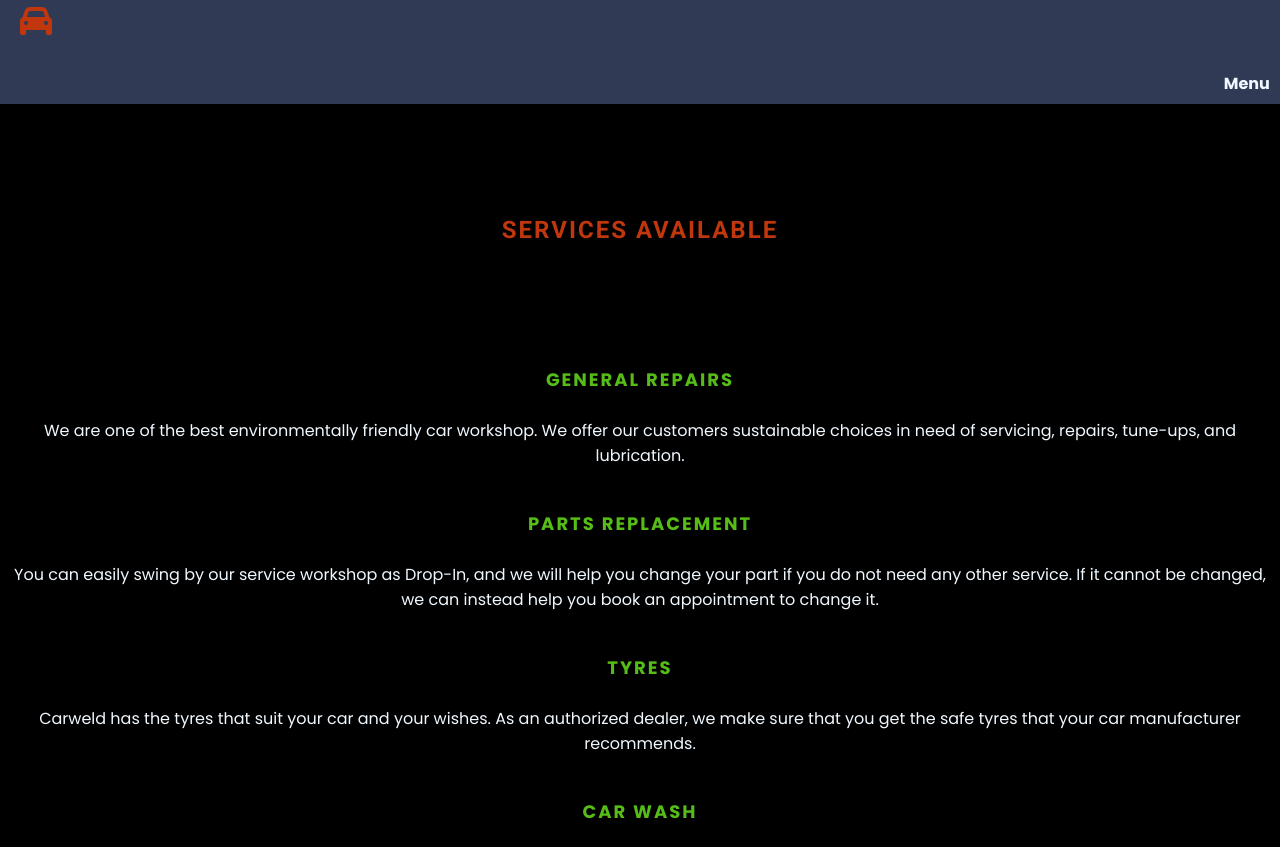
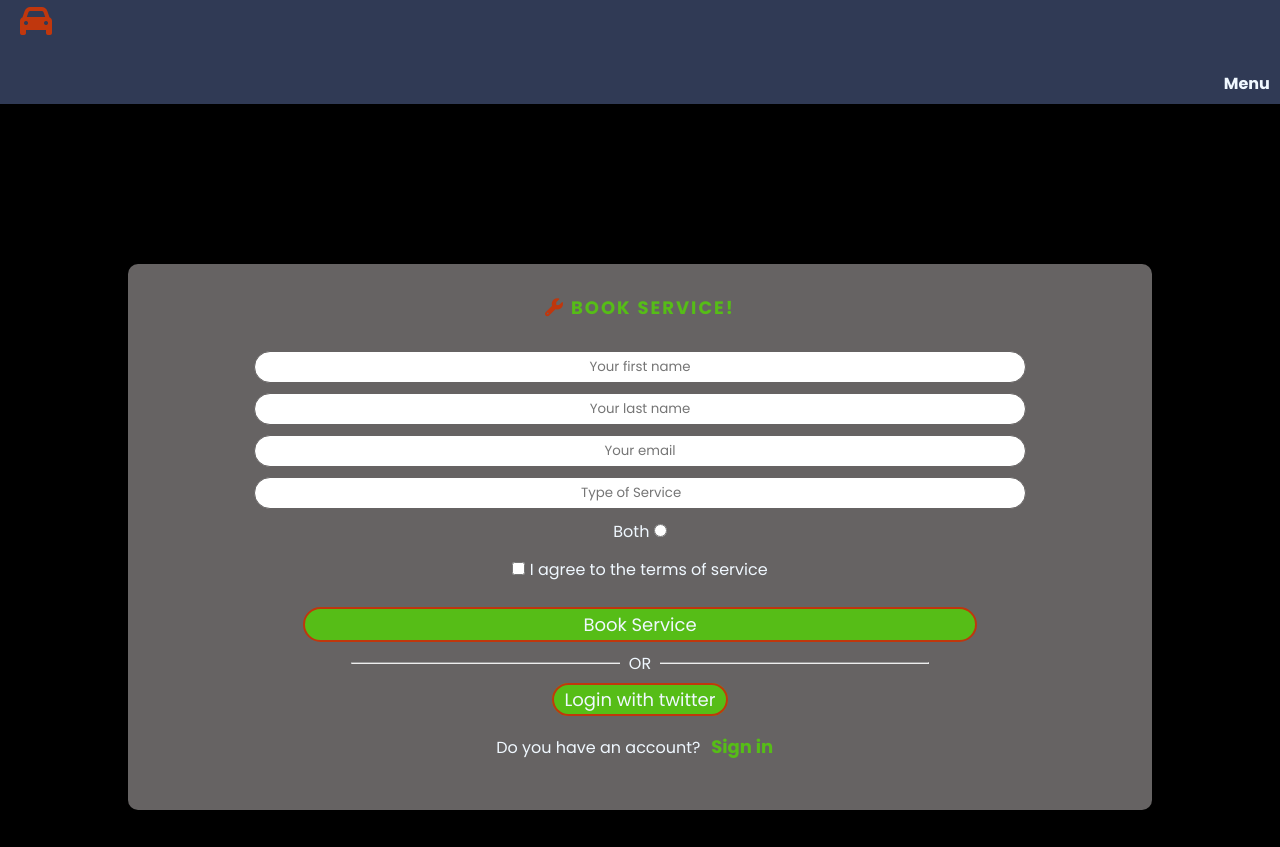
Before and after one commit to Eyongtarh/Sahab-Workshop, a plain HTML site: page book.html in a window 1280 px wide. Shown: the part 88-935 px from the top of the page. Drawn offline with Linux system fonts and the light colour scheme.

Commit message:
replaced main content in book.html and styles to make it sit well

```diff
--- a/assets/css/style.css
+++ b/assets/css/style.css
@@ -216,3 +216,101 @@ h3 {
     color: #f0f8ff;
     font-size: xx-large;
 }
+
+/* book.html page */
+
+.book-service {
+    margin: 3rem auto 5rem;
+    text-align: center;
+    padding: 30px;
+    background-color: #666363;
+    width: 80%;
+    border-radius: 10px;
+}
+
+#booking button {
+    padding: 2px;
+    background-color: #56bd17;
+    border: 2px solid #c0370d;
+    color: #f0f8ff;
+    border-radius: 20px;
+    width: 70%;
+    font-size: large;
+    cursor: pointer;
+}
+
+#booking button:hover {
+    background-color: #c0370d;
+    color: #f0f8ff;
+    border: 2px solid #f0f8ff;
+    border-radius: 20px;
+}
+
+#booking h2 {
+    color: #56bd17;
+}
+
+#booking h2 i {
+    color: #c0370d;
+}
+
+.text-input {
+    text-align: center;
+    margin: 5px 0;
+    height: 2rem;
+    width: 80%;
+    border-radius: 20px;
+    outline: none;
+    border: 1px solid #666363;
+}
+
+#both {
+    margin: 10px auto 20px;
+}
+
+hr {
+    margin: 20px auto 0;
+    width: 60%;
+}
+
+#or {
+    margin: -13px auto 10px;
+    background: #666363;
+    width: 40px;
+}
+
+#sign-button a {
+    text-decoration: none;
+    padding: 2px 10px;
+    background-color: #56bd17;
+    border: 2px solid #c0370d;
+    color: #f0f8ff;
+    border-radius: 20px;
+    font-size: large;
+    cursor: pointer;
+}
+
+#sign-button a:hover {
+    background-color: #c0370d;
+    color: #f0f8ff;
+    border: 2px solid #f0f8ff;
+    border-radius: 20px;
+}
+
+#sign-input {
+    margin: 20px auto;
+}
+
+#sign-input a {
+    color: #56bd17;
+    padding: 0 3px;
+    font-size: large;
+    text-decoration: none;
+}
+
+#sign-input a:hover {
+    background-color: #c0370d;
+    color: #f0f8ff;
+    border: 2px solid #f0f8ff;
+    border-radius: 20px;
+}
--- a/book.html
+++ b/book.html
@@ -43,60 +43,56 @@
         </nav>
     </header>
     <main>
-        <section>
-            <div class="service-t">
-                <h1>Services Available</h1>
-            </div>
-            <div class="access" id="access-home">
-                <div id="access-one">
-                    <div class="access-col">
-                        <h2>General Repairs</h2>
-                        <br>
-                        <p>
-                            We are one of the best environmentally friendly car
-                            workshop. We offer our customers sustainable choices in
-                            need of servicing, repairs, tune-ups, and lubrication.
-                        </p>
-                    </div>
-                    <div class="access-col">
-                        <h3>Parts replacement</h3>
-                        <br>
-                        <p>
-                            You can easily swing by our service workshop as Drop-In, and we will
-                            help you change your part if you do not need any other service. If it cannot be
-                            changed, we can instead help you book an appointment to change it.
-                        </p>
-                    </div>
+        <section class="book-service">
+            <form id="booking" method="GET" action="wdone.html">
+                <div>
+                    <h2>
+                        <i class=" fa-solid fa-wrench"></i> Book Service!
+                    </h2>
+                    <br>
+                    <input type="text" name="first_name" id="first_name" class="text-input"
+                        placeholder="Your first name" required>
+                    <br>
+                    <input type="text" name="last_name" id="last_name" class="text-input" placeholder="Your last name"
+                        required>
+                    <br>
+                    <input type="email" name="email_address" id="email_address" class="text-input"
+                        placeholder="Your email" required>
                 </div>
-                <div id="access-two">
-                    <div class="access-col">
-                        <h3>Tyres</h3>
-                        <br>
-                        <p>
-                            Carweld has the tyres that suit your car and your wishes. As an authorized dealer,
-                            we make sure that you get the safe tyres that your car manufacturer recommends.
-                        </p>
-                    </div>
-                    <div class="access-col">
-                        <h3>Car Wash</h3>
-                        <br>
-                        <p>
-                            Do you want to go home with a new car feeling? Book a car wash and interior
-                            cleaning in connection with your workshop visit and go home in a sparkling
-                            clean car.
-                        </p>
-                    </div>
+                <div>
+                    <input id="service-type" list="services" name="service-type" placeholder="Type of Service"
+                        class="text-input">
+                    <datalist id="services">
+                        <option value="Car Repairs">
+                        <option value="Welding">
+                    </datalist>
                 </div>
-                <div class="carw-pic">
-                    <picture>
-                        <source media="(max-width: 799px)" srcset="assets/images/cars.png">
-                        <source media="(min-width: 800px)" srcset="assets/images/carb.png">
-                        <img src="assets/images/carb.png" alt="car Display">
-                    </picture>
+                <div>
+                    <label for="both">Both</label>
+                    <input type="radio" name="service-type" id="both" value="both">
                 </div>
-            </div>
+                <p><span><input type="checkbox" required></span>
+                    I agree to the terms of service
+                </p>
+                <br>
+                <button type="submit" class="join-button">Book Service</button>
+                <br>
+                <hr>
+                <p id="or">
+                    OR
+                </p>
+                <span id="sign-button">
+                    <a href="http://www.twitter.com/" target="_blank" rel="noopener"
+                        aria-label="visit our Twitter page opens in a new tap">Login with
+                        twitter</a>
+                </span>
+                <br>
+                <p id="sign-input">
+                    Do you have an account?<a href="wdone.html"
+                        aria-label="Link to sign in welcome page"><b>&nbsp;&nbsp;Sign in&nbsp;&nbsp;</b></a>
+                </p>
+            </form>
         </section>
-
     </main>
     <footer>
         <h2 class="hidden">Access</h2>
```
